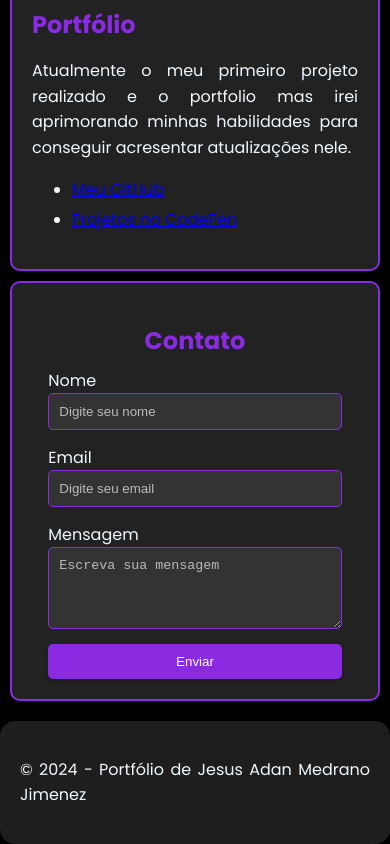
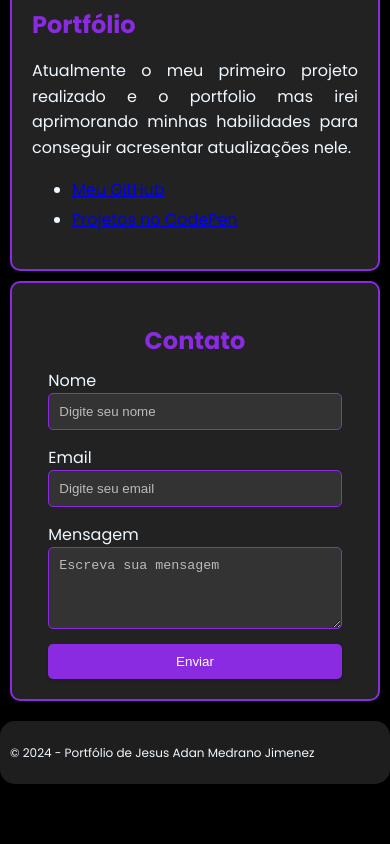
Before and after one commit to Ligthalzen/Jesus, a plain HTML site: page index.html in a window 390 px wide. Shown: the part 1399-2243 px from the top of the page. After the commit the page ends 2183 px from the top, so only its background shows below. Drawn offline with Linux system fonts and the light colour scheme.

Commit message:
Add files via upload

```diff
--- a/styles.css
+++ b/styles.css
@@ -10,10 +10,10 @@ body {
 h2 {
     color: blueviolet;
     margin-bottom: 10px;
-    text-align:left;
+    text-align: left;
 }
 
-.form h2{
+.form h2 {
     text-align: center;
 }
 
@@ -79,7 +79,6 @@ header ul button:hover {
     padding: 10px 20px;
     text-decoration: none;
 }
-
 
 body {
     margin-top: 80px;
@@ -170,4 +169,10 @@ footer {
     form {
         width: 90%;
     }
+
+    footer {
+        padding: 10px;
+        font-size: 12px;
+        line-height: 1.4;
+    }
 }
```
